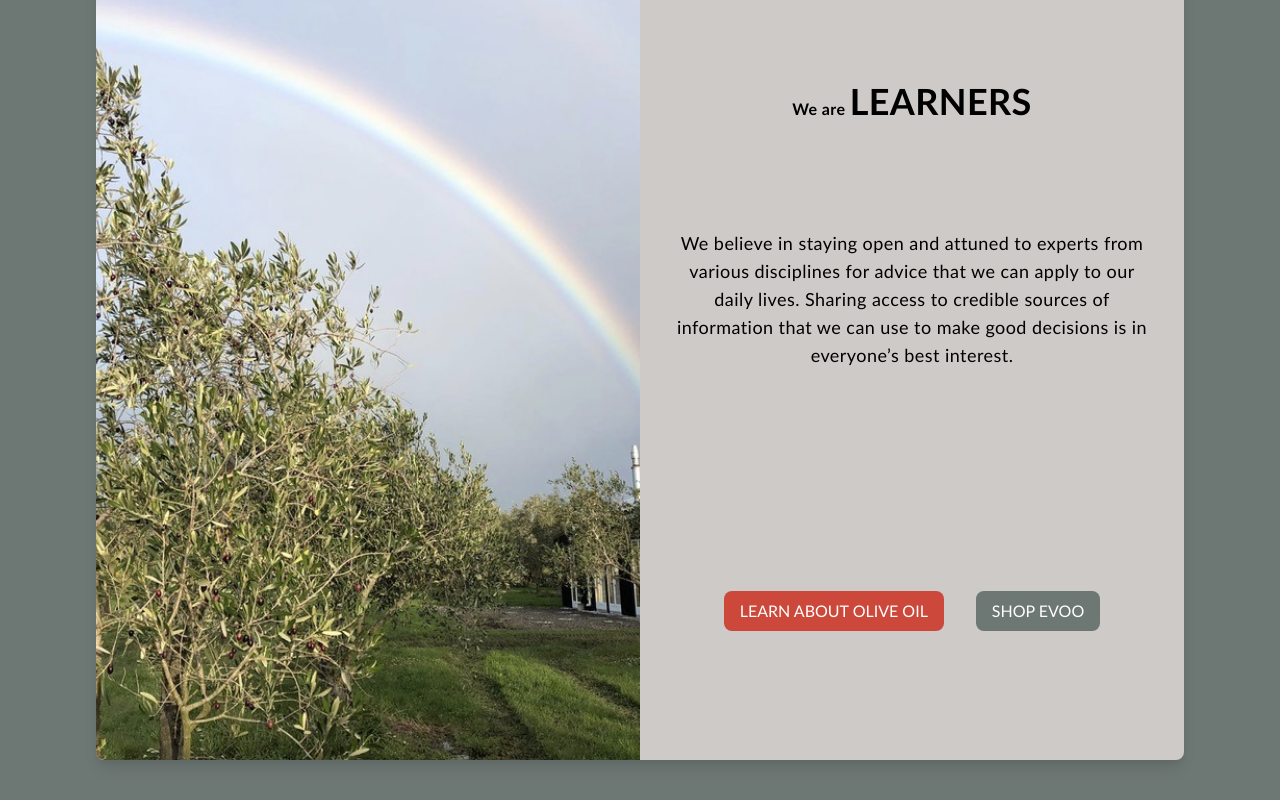
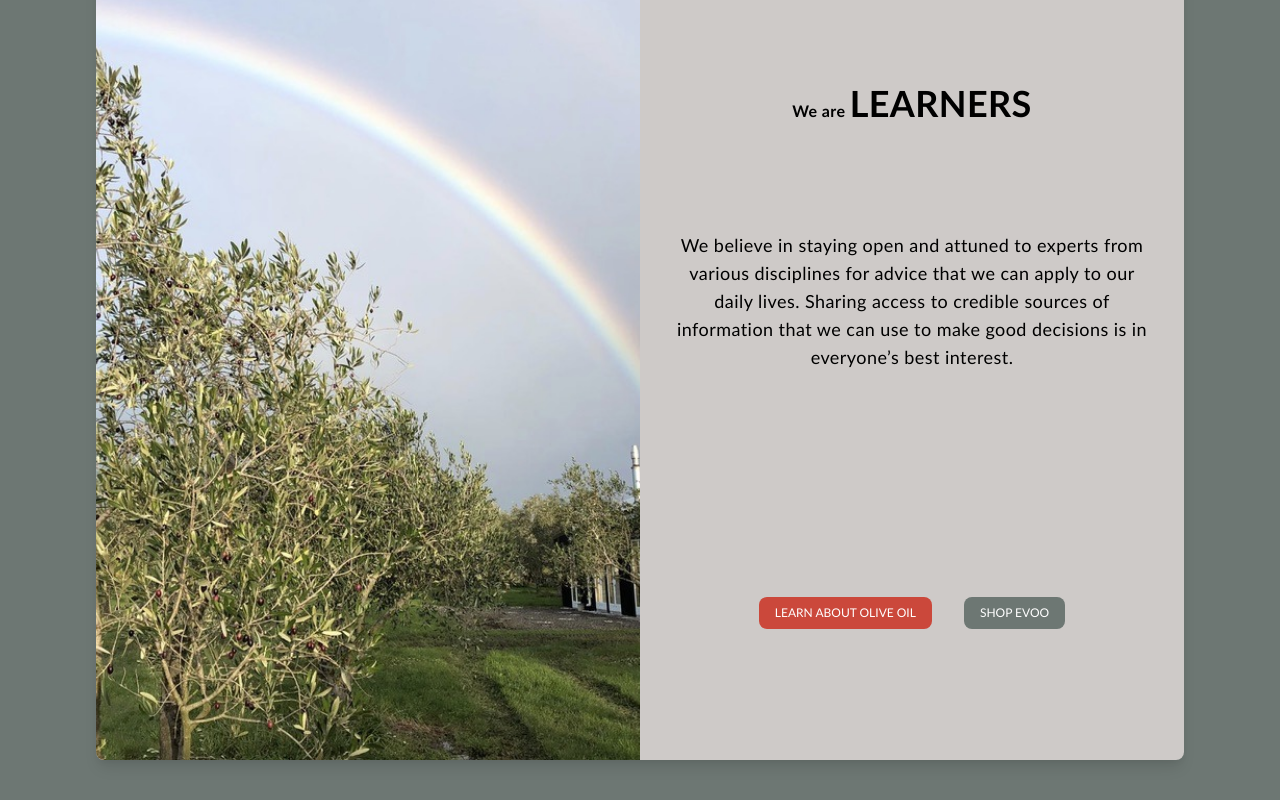
Before and after one commit to KivxD/oliveoil-people-TW, a plain HTML site: page index.html in a window 1280 px wide. Shown: the part 2608-3408 px from the top of the page. Drawn offline with nearby package versions, Linux system fonts and the light colour scheme.

Commit message:
Update index.html

```diff
--- a/index.html
+++ b/index.html
@@ -135,7 +135,7 @@
           </div>
 
           <div class="flex justify-center flex-grow-0">
-            <p class="tracking-wide p-5 lg:text-lg text-center ">We believe in staying open and attuned to experts from various disciplines for advice that we can apply to our daily lives. Sharing access to credible sources of information that we can use to make good
+            <p class="tracking-wide p-5 lg:text-lg text-center">We believe in staying open and attuned to experts from various disciplines for advice that we can apply to our daily lives. Sharing access to credible sources of information that we can use to make good
               decisions is in everyone’s best
               interest.</p>
           </div>
@@ -143,10 +143,10 @@
         </div>
 
         <div class="flex flex-none justify-center space-x-8 p-6 mt-auto -mt-12">
-          <button class="hover:bg-white text-white  py-2 px-4 rounded-lg" style="background-color: #cb483b;">
+          <button class="hover:bg-white text-white  py-2 px-4 rounded-lg text-xs" style="background-color: #cb483b;">
             LEARN ABOUT OLIVE OIL
           </button>
-          <button class="hover:bg-white text-white  py-2 px-4 rounded-lg" style="background-color: #6d7773;">
+          <button class="hover:bg-white text-white  py-2 px-4 rounded-lg text-xs" style="background-color: #6d7773;">
             SHOP EVOO
           </button>
         </div>
```
